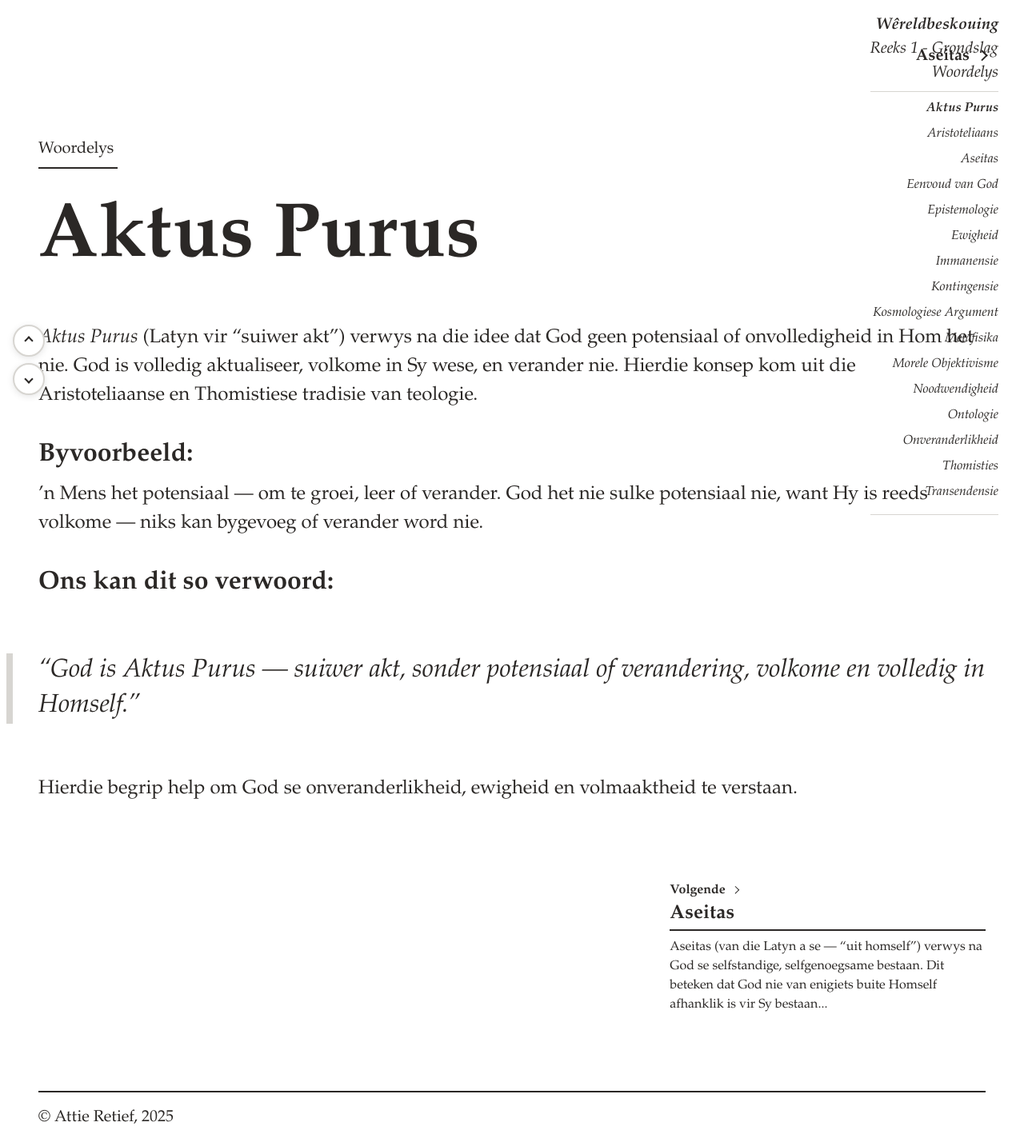
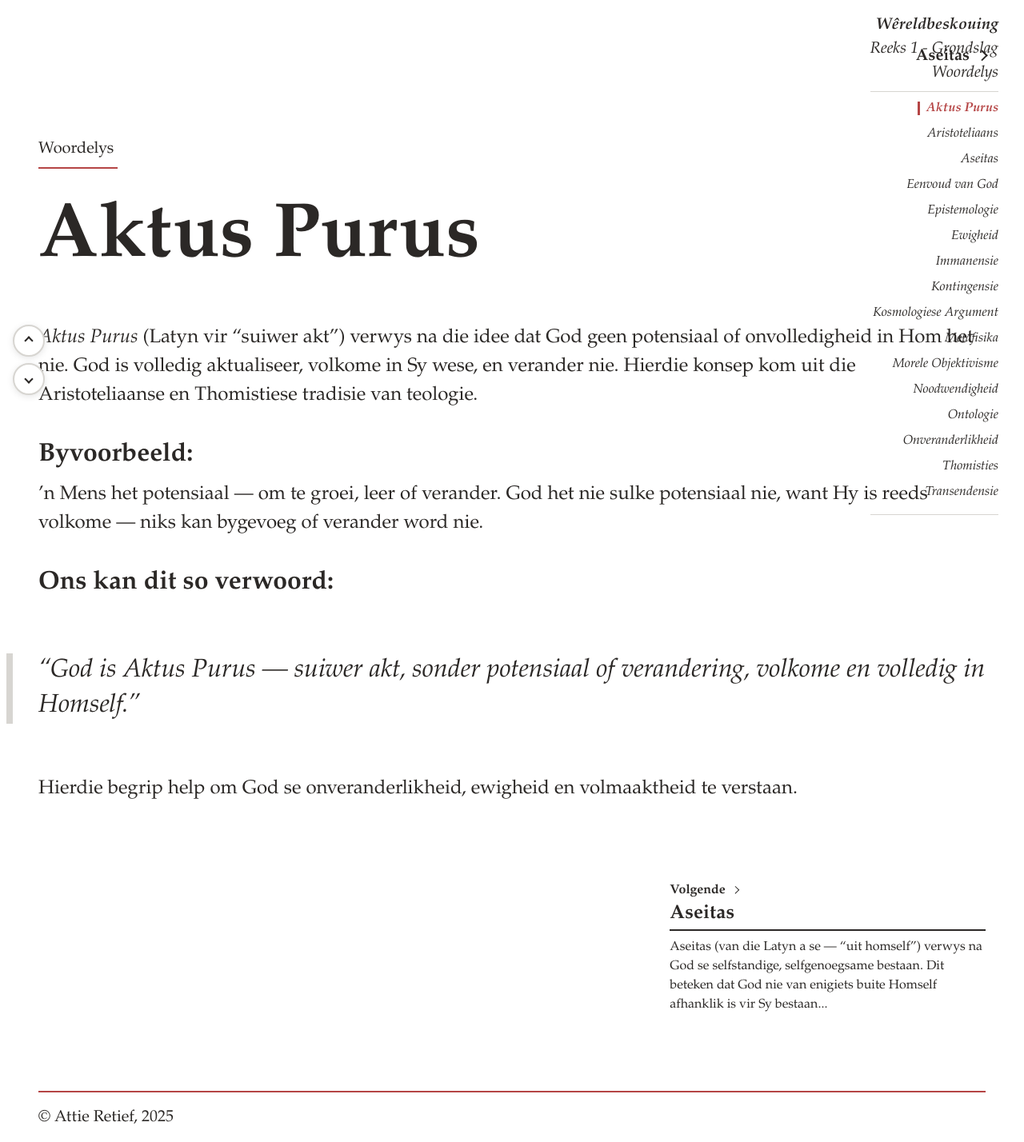
Before and after one commit to attieretief/GKBOReekse, a Jekyll site: the page built from woordelys/aktuspurus.md, in a window 1280 px wide. Shown: the whole page at 80% size. Built offline with Jekyll 4.4.1, drawn with Linux system fonts in a browser that asks for light colours.

Commit message:
Coloring

```diff
--- a/_sass/_components.scss
+++ b/_sass/_components.scss
@@ -492,6 +492,25 @@ code {
   }
 }
 
+// Add subtle burgundy accents to key elements
+.border-top-thick {
+  border-color: $color-primary-link !important; // Burgundy accent line
+}
+
+// Hover effects for course/lesson blocks
+.prose h2 a:hover {
+  color: $color-primary-link;
+  transition: color 0.3s ease;
+}
+
+// Active lesson highlighting
+.course-lesson-item a.active,
+.mobile-lesson-item a.active {
+  color: $color-primary-link !important;
+  border-left: 3px solid $color-primary-link;
+  padding-left: $spacer-1;
+}
+
 // Hide scroll buttons on very small screens
 @media (max-width: 480px) {
   .scroll-buttons {
--- a/_sass/_theme-light.scss
+++ b/_sass/_theme-light.scss
@@ -7,6 +7,7 @@ $gray: #A09992;
 $gray-light: #D7D5D1;
 $white: #fff;
 $burgundy: #B54545;
+
 // Config
 $color-background: $white !default;
 $color-foreground: $black !default;
@@ -15,8 +16,8 @@ $color-body-text: $black !default;
 $color-text-accent: $gray-dark !default;
 $color-code: $gray-dark !default;
 $color-nav-link: $black !default;
-$color-primary-link: $black !default;
-$color-primary-underline: $gray !default;
+$color-primary-link: $burgundy !default; // Add burgundy to links
+$color-primary-underline: $burgundy !default; // Add burgundy to link underlines
 $color-border: $gray-light !default;
 
 
```
